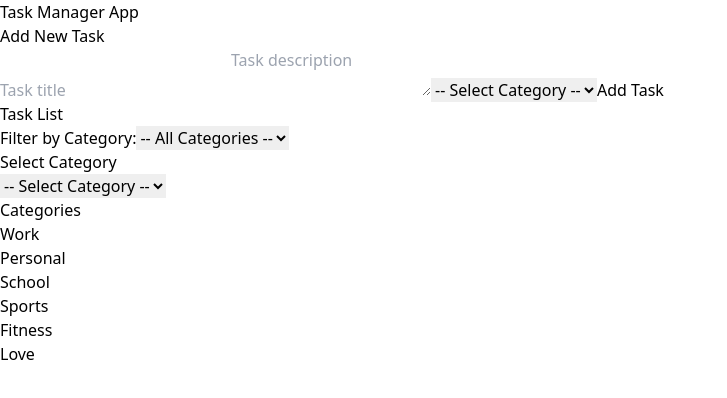
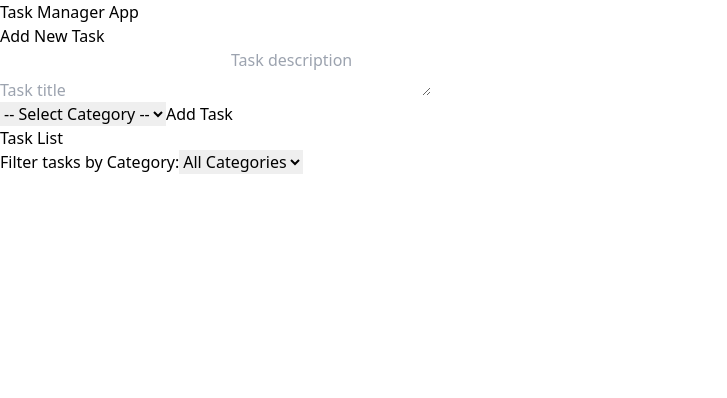
Before and after one commit to vector-10/task-manager, a React (Vite) app: page / in a window 1280 px wide. Shown: the top 398 px of the page, without its empty margins (0-727 px from the left). Built offline with nearby package versions, Linux system fonts and the light colour scheme.

Commit message:
chore: backup

```diff
--- a/src/App.jsx
+++ b/src/App.jsx
@@ -3,25 +3,17 @@ import { AppProvider } from "./context/AppContext";
 import TaskList from "./components/TaskList";
 import TaskForm from "./components/TaskForm";
 import CategoryList from "./components/CategoryList";
-import CategorySelector from "./components/CategorySelector";
+//import CategorySelector from "./components/CategorySelector";
 
 
 function App() {
   return (
    <AppProvider>
-    <div className="App">
+    <div className="App flex flex-col justify-center items-center">
         <h1>Task Manager App</h1>
-        <div className="">
-          <div className="">
             <TaskForm />
             <TaskList />
           </div>
-          <div className="">
-            <CategorySelector />
-            <CategoryList />
-          </div>
-        </div>
-      </div>
    </AppProvider>
   )
 }
--- a/src/components/CategoryList.jsx
+++ b/src/components/CategoryList.jsx
@@ -8,7 +8,7 @@ const CategoryList = () => {
       <h2>Categories</h2>
       <ul>
         {categories.map((category) => (
-          <li key={category.id}>{category.name}</li>
+          <li key={category.id}></li>
         ))}
       </ul>
     </div>
--- a/src/components/TaskForm.jsx
+++ b/src/components/TaskForm.jsx
@@ -21,13 +21,13 @@ const TaskForm = () => {
   };
 
   const handleAddTask = () => {
-    if (newTask.trim() !== '' && selectedCategory !== '') {
+    if (newTask.trim() !== '' && description !== '' && selectedCategory !== '') {
       const category = categories.find((cat) => cat.name === selectedCategory);
 
       addTask({
         id: new Date().getTime().toString(),
         title: newTask,
-        description,
+        description: description,
         completed: false,
         category: category || null,
       });
@@ -41,8 +41,9 @@ const TaskForm = () => {
   return (
     <div>
       <h2>Add New Task</h2>
-      <div className="flex flex-col md:flex-row items-center">
-        <input
+      <div className="flex  ">
+       <div className='flex flex-col'>
+       <input
           type="text"
           placeholder="Task title"
           value={newTask}
@@ -53,12 +54,13 @@ const TaskForm = () => {
           placeholder="Task description"
           value={description}
           onChange={handleDescriptionChange}
-          className="md:mr-2 p-2 border border-gray-300 mt-2 md:mt-0"
+          className=" border border-gray-300 "
         />
+       </div>
         <select
           value={selectedCategory}
           onChange={handleCategoryChange}
-          className="md:mr-2 p-2 border border-gray-300 mt-2 md:mt-0"
+          className=" border border-gray-300"
         >
           <option value="">-- Select Category --</option>
           {categories.map((category) => (
--- a/src/components/TaskList.jsx
+++ b/src/components/TaskList.jsx
@@ -23,13 +23,13 @@ const TaskList = () => {
     <div>
       <h2>Task List</h2>
       <div>
-        <label className="mr-2">Filter by Category:</label>
+        <label className="mr-2">Filter tasks by Category:</label>
         <select
           value={selectedCategory}
           onChange={handleCategoryFilter}
           className="p-2 border border-gray-300"
         >
-          <option value="">-- All Categories --</option>
+          <option value=""> All Categories </option>
           {categories.map((category) => (
             <option key={category.id} value={category.name}>
               {category.name}
@@ -40,7 +40,7 @@ const TaskList = () => {
       <ul>
         {filteredTasks.map((task) => (
           <li key={task.id} className={task.completed ? 'completed' : ''}>
-            {task.title} - {task.completed ? 'Completed' : 'Pending'}
+            {task.title}: {task.descripton} - {task.completed ? 'Completed' : 'Pending'}
             <button
               onClick={() => handleCompleteTask(task.id)}
               className="ml-2 text-blue-500"
--- a/src/context/AppContext.jsx
+++ b/src/context/AppContext.jsx
@@ -8,10 +8,10 @@ export const AppProvider = ({ children }) => {
     const [categories, setCategories] = useState([
     { id: '1', name: 'Work' },
     { id: '2', name: 'Personal' },
-    { id: '2', name: 'School' },
-    { id: '2', name: 'Sports' },
-    { id: '2', name: 'Fitness' },
-    { id: '2', name: 'Love' }
+    { id: '3', name: 'School' },
+    { id: '4', name: 'Sports' },
+    { id: '5', name: 'Fitness' },
+    { id: '6', name: 'Love' }
     ]);
 
     // function to add a task to state
```
